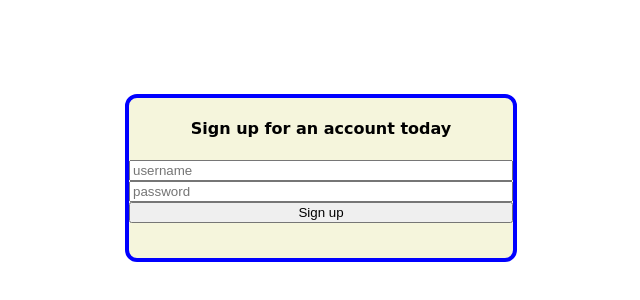
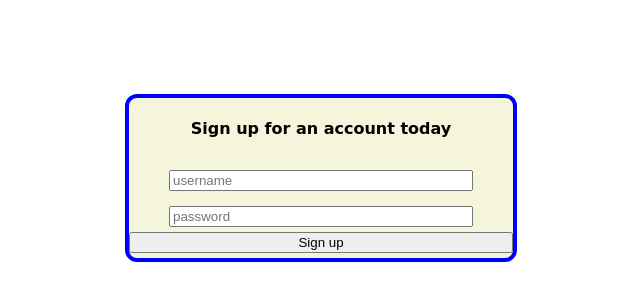
Before and after one commit to imo9van4/login-UI-2211, a plain HTML site: page index.html in a window 1280 px wide. Shown: the part 222-522 px from the top of the page, without its empty margins (319-959 px from the left). Drawn offline with Linux system fonts and the light colour scheme; a web font is replaced by a local one.

Commit message:
basic styling for input fields

```diff
--- a/styles.css
+++ b/styles.css
@@ -21,3 +21,10 @@ html, body{
     border-radius: 12px;
     text-align: center;
 }
+.username, .password{
+    display: flex;
+    margin-left: 40px;
+    margin-right: 40px;
+    margin-top: 10px;
+    margin-bottom: 5px;
+}
```
